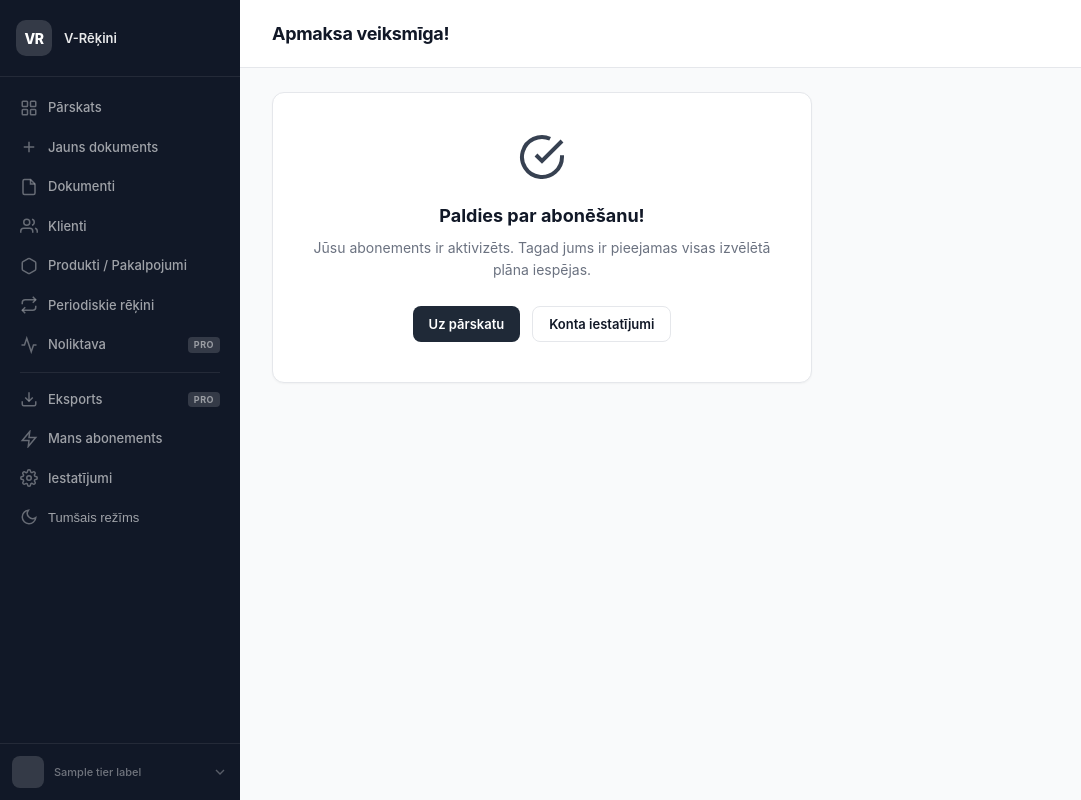
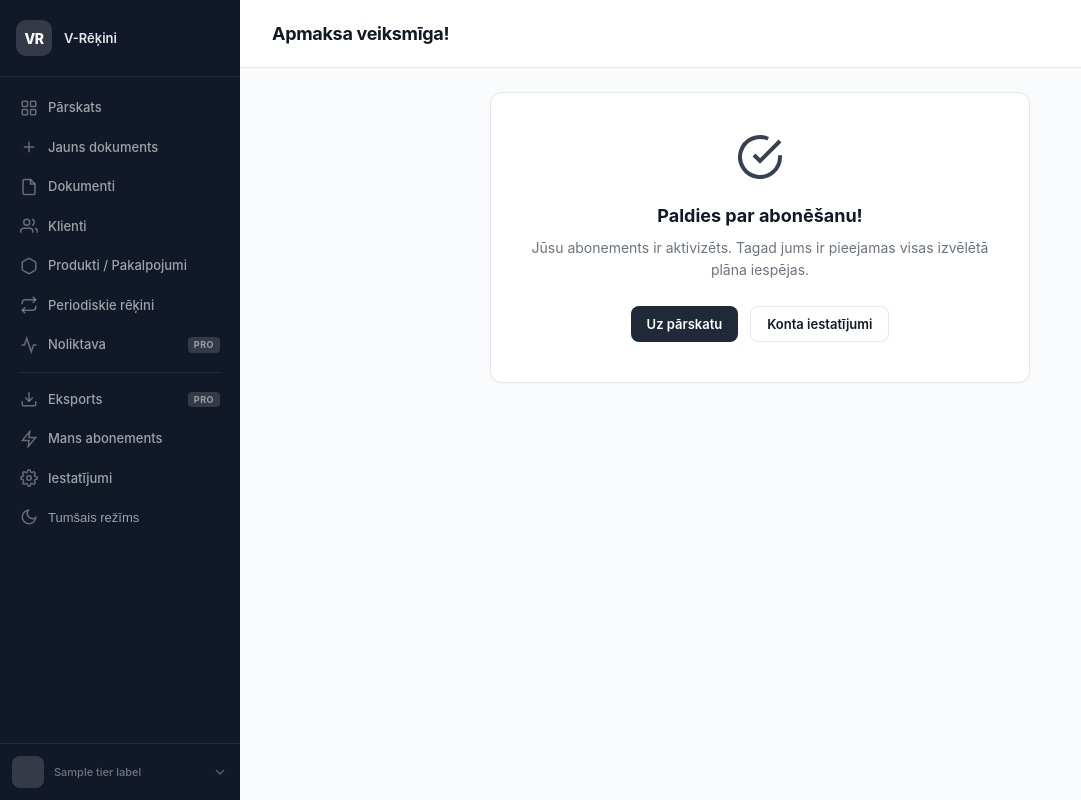
Before and after one commit to jaanisb133/invoicing-app, a Python web app: template app/templates/billing_success.html in a window 1280 px wide. Shown: the whole page, without its empty margins (0-1081 px from the left). Run offline with Jinja, Linux system fonts and the light colour scheme; the template is opened without the code that fills it: most values are stand-ins (such as "Sample title", 1, 10 or a date in 2020).

Commit message:
Show next billing date on account page, center success card
- Display next billing date (subscription_end) in the account
  subscription section for paid plans
- Center the billing success card horizontally

https://claude.ai/code/session_01Ug6dbHpVpSYiy617D5jXiQ

```diff
--- a/app/templates/account.html
+++ b/app/templates/account.html
@@ -138,6 +138,9 @@
                     </div>
 
                     <div style="margin-top:16px;padding:12px;background:var(--bg);border-radius:var(--radius);font-size:13px;color:var(--text-light)">
+                        {% if current_user.subscription_end and current_user.tier != 'free' %}
+                        <div style="margin-bottom:6px">Nākamais norēķins: <strong>{{ current_user.subscription_end }}</strong></div>
+                        {% endif %}
                         Konts izveidots: {{ current_user.created_at[:10] if current_user.created_at else 'N/A' }}
                     </div>
                 </div>
--- a/app/templates/billing_success.html
+++ b/app/templates/billing_success.html
@@ -4,7 +4,7 @@
     <h2>{% if payment_pending | default(false) %}Maksājums tiek apstrādāts{% else %}Apmaksa veiksmīga!{% endif %}</h2>
 </div>
 <div class="page-body">
-    <div class="card" style="max-width:540px">
+    <div class="card" style="max-width:540px;margin:0 auto">
         <div class="card-body" style="text-align:center;padding:40px">
             {% if payment_pending | default(false) %}
             <svg width="48" height="48" viewBox="0 0 24 24" fill="none" stroke="var(--warning, #f59e0b)" stroke-width="2" style="margin-bottom:16px"><circle cx="12" cy="12" r="10"/><polyline points="12 6 12 12 16 14"/></svg>
```
